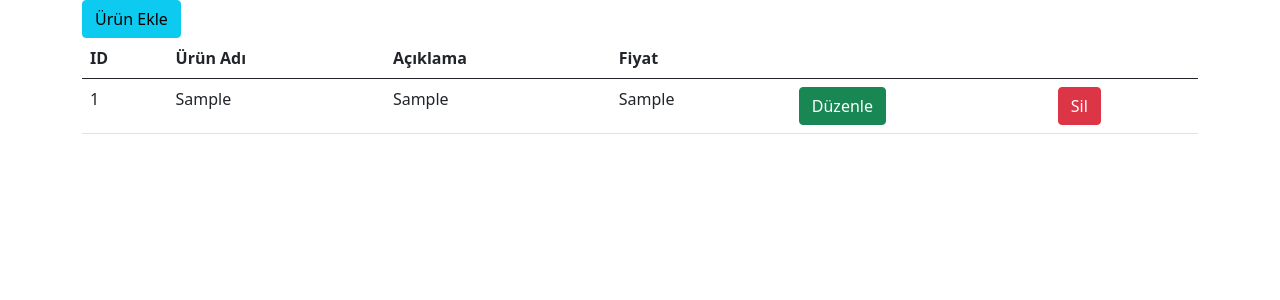
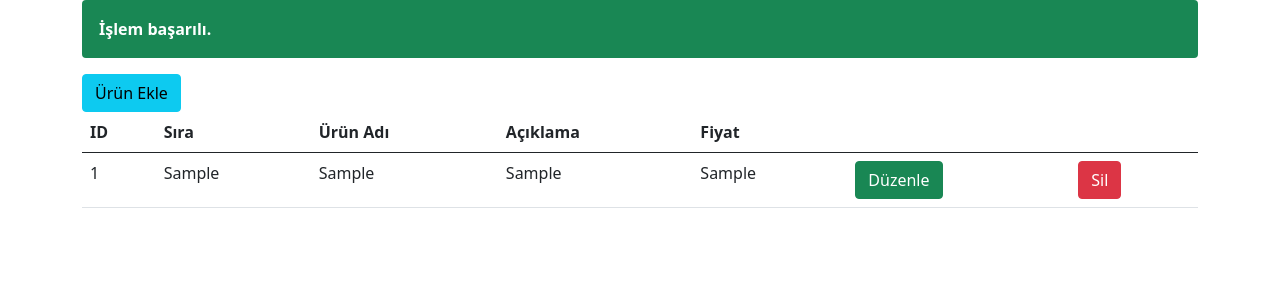
Before and after one commit to elif-kepenek/urun_islem, a PHP site: page /?durum=true in a window 1280 px wide. Shown: the top 300 px of the page. Run offline with PHP 8.4, Linux system fonts and the light colour scheme; tables that the repository leaves empty or names only in its code hold one stand-in row (values such as "Sample post"); some libraries are stand-ins or nearby versions.

Commit message:
alert eklendi

```diff
--- a/urun_crud/index.php
+++ b/urun_crud/index.php
@@ -1,5 +1,6 @@
 <?php
   include 'baglanti.php';
+  //error_reporting(0);
 ?>
 
 
@@ -13,12 +14,17 @@
 </head>
 <body>
 	<div class="container">
+<?php if($_GET['durum']=='true'){?>
+
+  <div class="alert bg-success"><b style="color: white;">İşlem başarılı.</b></div><?php
+} ?>
 
 	<table class="table">
 		<a href="urun-ekle.php"><button type="submit" class="btn btn-info">Ürün Ekle</button></a>
   <thead>
     <tr>
       <th scope="col">ID</th>
+      <th scope="col">Sıra</th>
       <th scope="col">Ürün Adı</th>
       <th scope="col">Açıklama</th>
       <th scope="col">Fiyat</th>
@@ -38,6 +44,7 @@
 
     <tr>
       <td><?php echo $urunListe['id'] ?></td>
+      <td><?php echo $urunListe['sira'] ?></td>
       <td><?php echo $urunListe['baslik'] ?></td>
       <td><?php echo $urunListe['aciklama'] ?></td>
       <td><?php echo $urunListe['fiyat'] ?></td>
```
